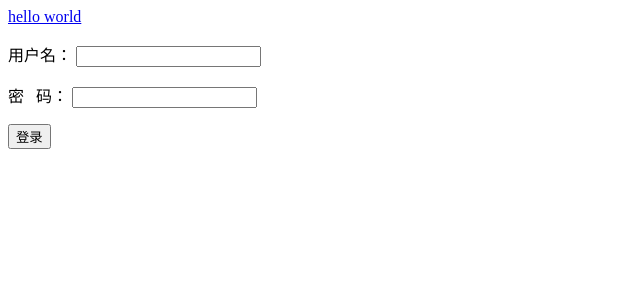
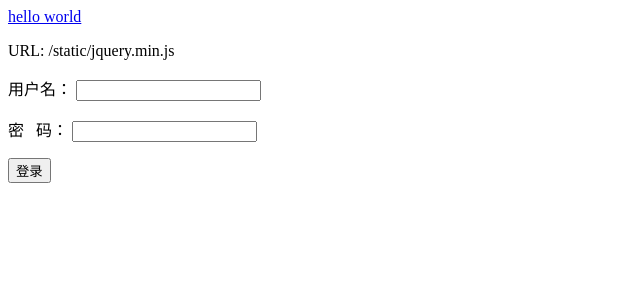
Before and after one commit to MistyMoonR/Flask-test, a Flask app: page /portal/auth in a window 1280 px wide. Shown: the top 300 px of the page, without its empty margins (0-640 px from the left). Run offline with Flask 3, Linux system fonts and the light colour scheme.

Commit message:
Update auth.html

```diff
--- a/views/portal/templates/auth.html
+++ b/views/portal/templates/auth.html
@@ -13,6 +13,7 @@
         <a href="{{ url_for('home.home') }}"
            class="btn m-1 glass text-lg">hello world</a>
     </div>
+    <p>URL: {{ url_for('static', filename='jquery.min.js') }}</p>
 </div>
 
 <form id="form1" name="form1" method="get" action="http://192.168.1.1:8080/portal/auth" onsubmit="return doSubmit();">
@@ -41,6 +42,7 @@
 
 
 <script type="text/javascript" src="{{ url_for('static', filename='jquery.min.js') }}"></script>
+
 <script type="text/javascript">
 
     $(document).ready(function () {
```
